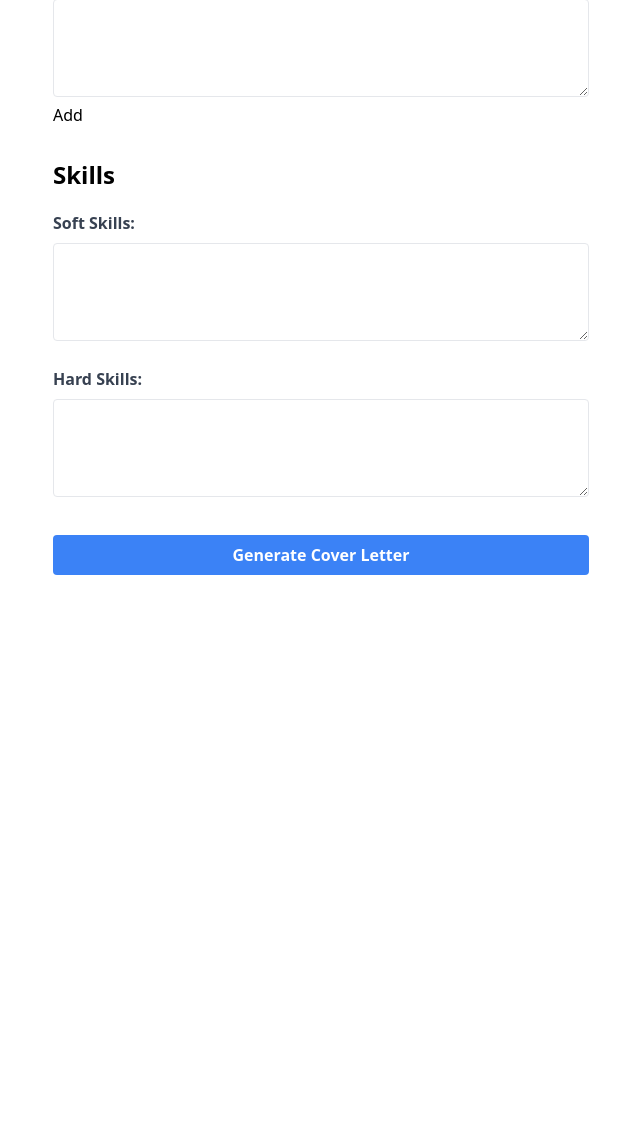
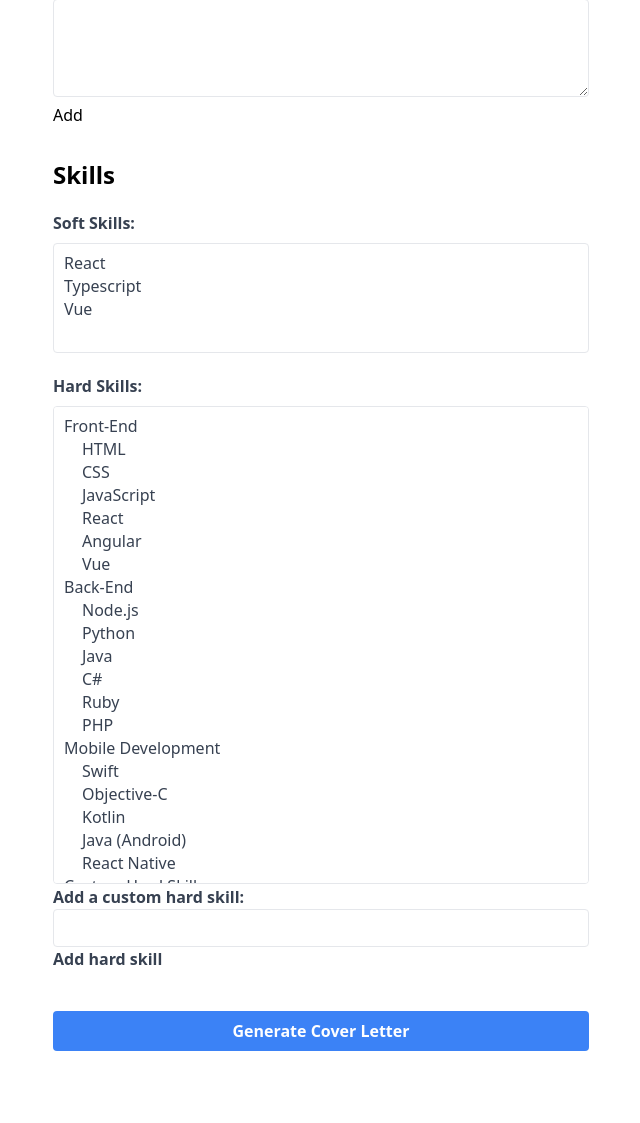
Before and after one commit to guitheengineer/ai-daily-written-standups, a Flask app: page / in a window 1280 px wide. Shown: the part 1161-2284 px from the top of the page, without its empty margins (319-959 px from the left). Before the commit the page ends 1736 px from the top, so only its background shows below. Run offline with Flask 2, Linux system fonts and the light colour scheme; style sheets or scripts are compiled from the project's sources.

Commit message:
feat: add custom hard skills

```diff
--- a/static/css/output/style.css
+++ b/static/css/output/style.css
@@ -597,13 +597,15 @@ video {
   color: rgb(255 255 255 / var(--tw-text-opacity));
 }
 
-input, textarea {
+input, textarea, select {
   width: 100%;
   -webkit-appearance: none;
      -moz-appearance: none;
           appearance: none;
   border-radius: 0.25rem;
   border-width: 1px;
+  --tw-bg-opacity: 1;
+  background-color: rgb(255 255 255 / var(--tw-bg-opacity));
   padding: 0.5rem;
   line-height: 1.25;
   --tw-text-opacity: 1;
--- a/static/css/src/style.css
+++ b/static/css/src/style.css
@@ -3,8 +3,8 @@
 @tailwind utilities;
 
 
-input, textarea {
-  @apply appearance-none border p-2 rounded w-full text-gray-700 leading-tight;
+input, textarea, select {
+  @apply appearance-none border p-2 rounded w-full text-gray-700 leading-tight bg-white;
 }
 
 label {
--- a/templates/index.html
+++ b/templates/index.html
@@ -19,7 +19,7 @@
     <section>
       <h2>Job Experience</h2>
       <div>
-        <div id="jobs">
+        <div class="flex flex-col gap-5" id="jobs">
           <div class="flex flex-col gap-5">
             <div>
               <label for="job1-year">Year:</label>
@@ -44,7 +44,7 @@
     </section>
     <section>
       <h2>Education</h2>
-      <div id="education">
+      <div class="flex flex-col gap-5" id="education">
         <div>
           <div class="flex flex-col gap-5">
             <div>
@@ -72,12 +72,87 @@
       <div>
         <div class="flex flex-col gap-5">
           <div>
-            <label for="soft-skills">Soft Skills:</label>
-            <textarea id="soft-skills" name="soft-skills" rows="4" cols="50"></textarea>
+            <label for="softSkills">Soft Skills:</label>
+            <select id="softSkills" name="softSkills" multiple required>
+              <option value="">
+                React
+              </option>
+              <option>
+                Typescript
+              </option>
+              <option>
+                Vue
+              </option>
+            </select>
           </div>
-          <div >
-            <label for="hard-skills">Hard Skills:</label>
-            <textarea id="hard-skills" name="hard-skills" rows="4" cols="50"></textarea>
+          <div>
+            <label for="hardSkills">Hard Skills:</label>
+            <select id="hardSkills" name="hardSkills" multiple size="20" required>
+              <optgroup label="Front-End">
+                <option value="HTML">
+                  HTML
+                </option>
+                <option value="CSS">
+                  CSS
+                </option>
+                <option value="JavaScript">
+                  JavaScript
+                </option>
+                <option value="React">
+                  React
+                </option>
+                <option value="Angular">
+                  Angular
+                </option>
+                <option value="Vue">
+                  Vue
+                </option>
+              </optgroup>
+              <optgroup label="Back-End">
+                <option value="Node.js">
+                  Node.js
+                </option>
+                <option value="Python">
+                  Python
+                </option>
+                <option value="Java">
+                  Java
+                </option>
+                <option value="C#">
+                  C#
+                </option>
+                <option value="Ruby">
+                  Ruby
+                </option>
+                <option value="PHP">
+                  PHP
+                </option>
+              </optgroup>
+              <optgroup label="Mobile Development">
+                <option value="Swift">
+                  Swift
+                </option>
+                <option value="Objective-C">
+                  Objective-C
+                </option>
+                <option value="Kotlin">
+                  Kotlin
+                </option>
+                <option value="Java (Android)">
+                  Java (Android)
+                </option>
+                <option value="React Native">
+                  React Native
+                </option>
+              </optgroup>
+              <optgroup label="Custom Hard Skills" id="customHardSkills">
+              </optgroup>
+            </select>
+            <label>
+              Add a custom hard skill:
+              <input id="customHardSkill1" name="customHardSkill1" type='text' />
+              <button id="add-hard-skill" type="button">Add hard skill</button>
+            </label>
           </div>
         </div>
       </div>
@@ -148,5 +223,18 @@
     })
 
 
+    const buttonAddHardSkill = document.getElementById('add-hard-skill')
+    const optGroupHardSkills = document.getElementById('customHardSkills')
+    let count = 1;
+    const inputAddHardSkill = document.getElementById(`customHardSkill${count}`)
+    buttonAddHardSkill.addEventListener('click', () => {
+      const newOption = document.createElement('option')
+      newOption.value = inputAddHardSkill.value;
+      newOption.textContent = inputAddHardSkill.value;
+      inputAddHardSkill.value = '';
+      optGroupHardSkills.appendChild(newOption)
+      count++;
+    })
+
 </script>
 {% endblock content %}
```
